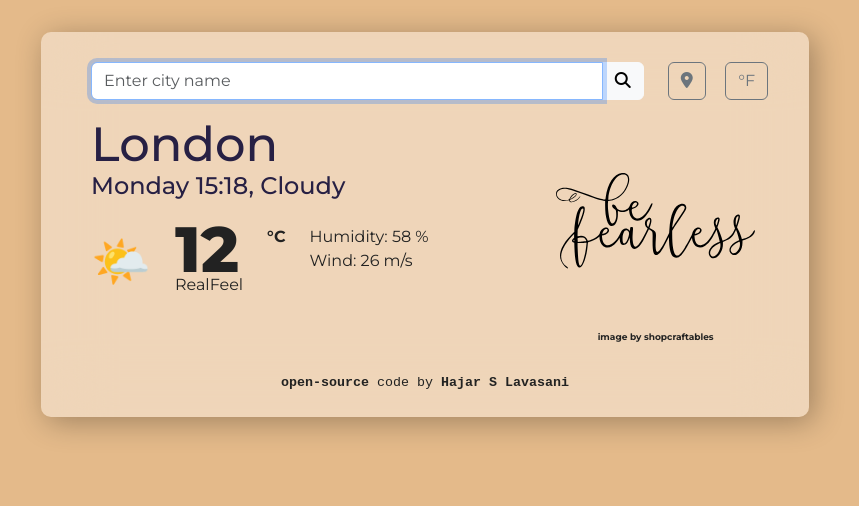
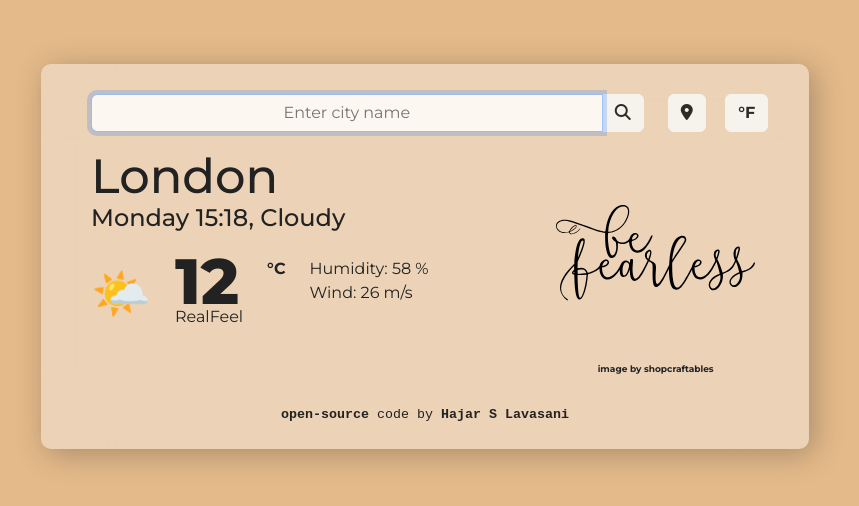
Before and after one commit to callijar/weather-app-vanilla, a plain HTML site: page index.html in a window 1280 px wide. Shown: the whole page, without its empty margins (215-1074 px from the left). Drawn offline with nearby package versions, Linux system fonts and the light colour scheme; no server answers.

Commit message:
HTML CSS minor edits
- added CSS root colors
- minor edits on search bar bootstrap formatting

```diff
--- a/css/app.css
+++ b/css/app.css
@@ -1,3 +1,8 @@
+:root {
+  --primary-color: #222;
+  --secondary-color: #f7f7f7;
+}
+
 body {
   background-color: rgb(228, 186, 138);
 }
@@ -5,30 +10,34 @@ body {
 .container {
   padding: 30px 50px 10px 50px;
   border-radius: 10px;
-  background: rgba(255, 255, 255, 0.4);
+  background: rgba(247, 247, 247, 0.4);
   font-family: "Montserrat", sans-serif;
-  color: #222;
+  color: var(--primary-color);
   width: 60%;
-  margin: 2em auto;
+  margin: 4em auto;
   margin-bottom: 0;
   backdrop-filter: blur(33px);
-  box-shadow: 5px 5px 30px rgba(0, 0, 0, 0.3);
+  box-shadow: 5px 5px 30px rgba(34, 34, 34, 0.302);
   /*backdrop-filter: brightness(60%);*/
 }
 
+input, button {
+  border: 0;
+  opacity: 0.8;
+}
 
 h1 {
   font-weight: 500;
   font-size: 3em;
   line-height: 0.75;
-  color: #272044;
+  color: var(--primary-color);
   margin: 10px 0 0;
 }
 
 h2 {
   font-size: 1.5em;
   font-weight: 500;
-  color: #272044;
+  color: var(--primary-color);
   margin: 10px 0 0;
 }
 .current-emoji {
@@ -55,7 +64,7 @@ footer {
 
 a {
   text-decoration: none;
-  color: #222;
+  color: var(--primary-color);
   font-weight: bold;
 }
 
--- a/index.html
+++ b/index.html
@@ -35,7 +35,7 @@
             <div class="input-group mb-3">
               <input
                 type="text"
-                class="form-control"
+                class="form-control input-group-text"
                 id="city-input"
                 placeholder="Enter city name"
                 autofocus="on"
@@ -47,16 +47,16 @@
           </div>
           <div class="col-1">
             <button
-              class="btn btn-outline-secondary location-icon" id="current-location-button"
+              class="btn btn-light location-icon" id="current-location-button"
             >
               <i class="fa-solid fa-location-dot"></i>
             </button>
           </div>
           <div class="col-1 temp-unit">
             <button
-              class="btn btn-outline-secondary temperature-unit-icon"
+              class="btn btn-light temperature-unit-icon"
             >
-              °F
+              <strong>°F</strong>
             </button>
           </div>
         </div>
```
